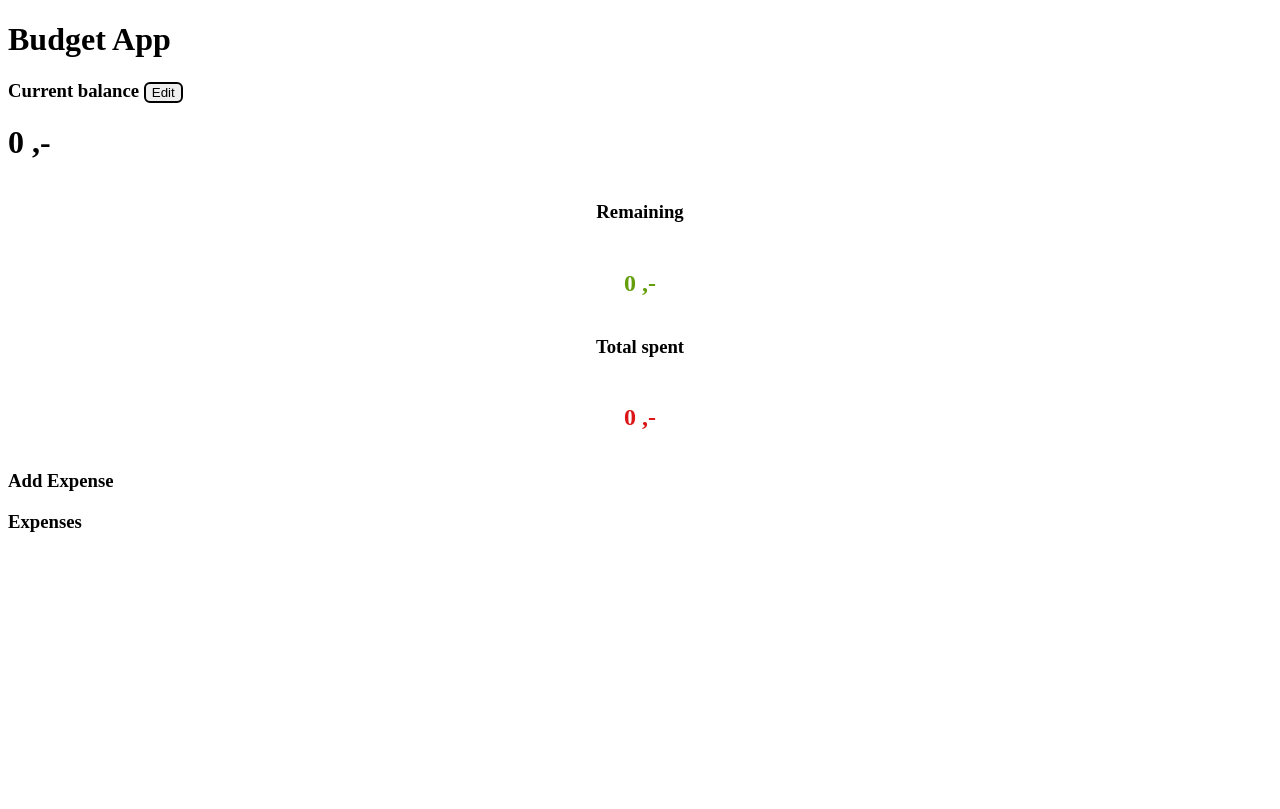
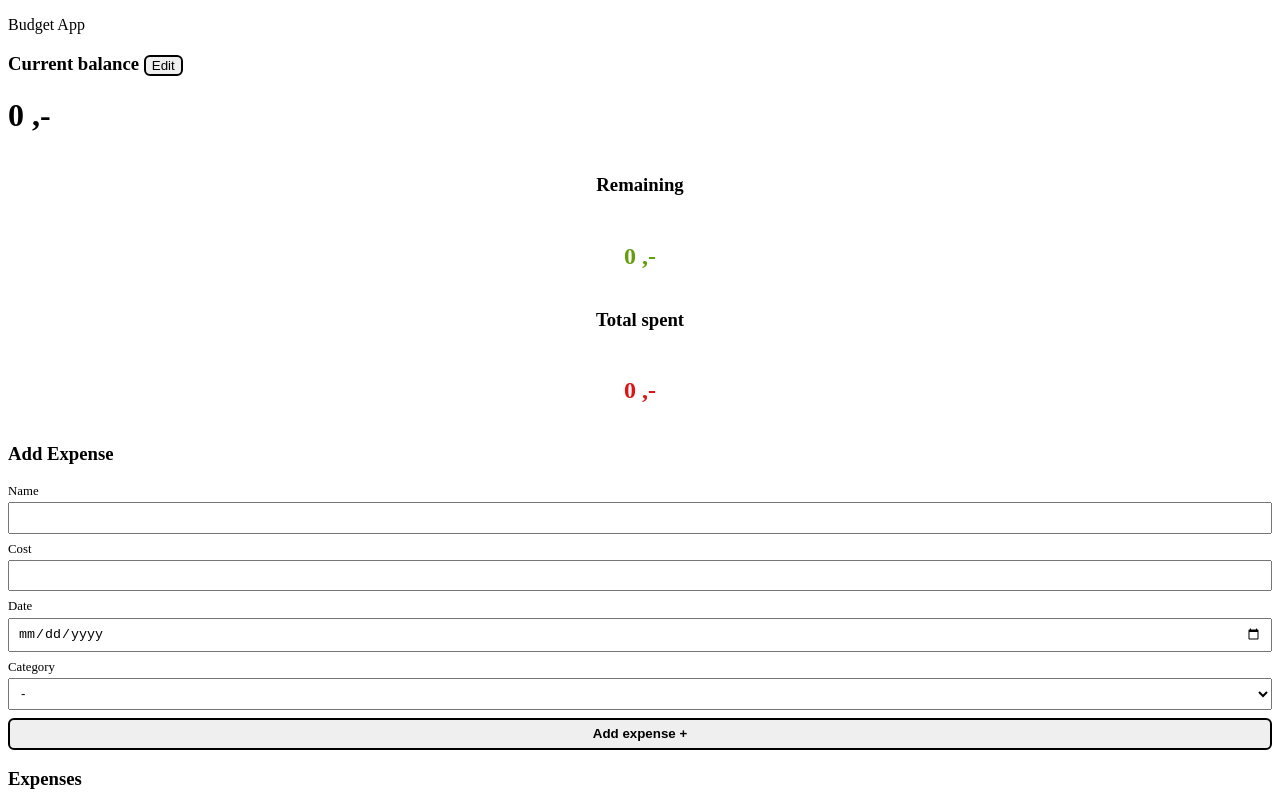
Before and after one commit to Chukannoli/React-budget-tracker, a React (Vite) app: page / in a window 1280 px wide. Built offline with nearby package versions, Linux system fonts and the light colour scheme.

Commit message:
Adding and styling form

```diff
--- a/src/App.jsx
+++ b/src/App.jsx
@@ -1,4 +1,5 @@
 import "./App.css";
+import { AddExpenseForm } from "./components/AddExpenseForm/AddExpenseForm";
 import { Budget } from "./components/Budget/Budget";
 import { ExpenseTotal } from "./components/ExpenseTotal/ExpenseTotal";
 import { Remaining } from "./components/Remaining/Remaining";
@@ -9,7 +10,7 @@ function App() {
     <>
       <AppProvider>
         <div className="main-container">
-          <h1>Budget App</h1>
+          <p>Budget App</p>
           <div className="budget-container">
             <Budget />
           </div>
@@ -22,13 +23,15 @@ function App() {
               <ExpenseTotal />
             </div>
           </div>
+          <div className="formList">
+            <div className="expense-form">
+              <h3>Add Expense</h3>
+              <AddExpenseForm />
+            </div>
 
-          <div className="expense-form">
-            <h3>Add Expense</h3>
-          </div>
-
-          <div className="expense-list-container">
-            <h3>Expenses</h3>
+            <div className="expense-list-container">
+              <h3>Expenses</h3>
+            </div>
           </div>
         </div>
       </AppProvider>
--- /dev/null
+++ b/src/components/AddExpenseForm/AddExpenseForm.jsx
@@ -0,0 +1,62 @@
+import React from 'react'
+import { useState, useContext } from 'react'
+import { AppContext } from '../../context/AppContext'
+import styles from './AddExpenseForm.module.css'
+
+export const AddExpenseForm = () => {
+	const {dispatch} = useContext(AppContext)
+	console.log(useContext(AppContext));
+	const [name, setName] = useState("")
+	const [cost, setCost] = useState("")
+	const [date, setDate] = useState("")
+	const [category, setCategory] = useState("-")
+
+	const onSubmit = (e) =>{
+		e.preventDefault()
+		const expense = {
+			id: Date.now(),
+			name: name,
+			cost: parseInt(cost),
+			date: date,
+			category: category
+		};
+		console.log(expense);
+		dispatch({
+			type: "ADD_EXPENSE",
+			payload: expense
+		})
+		console.log(expense);
+
+	};
+
+  return (
+	 <form className={styles.appForm} onSubmit={onSubmit}>
+		<div className='formNameInput'>
+			<label htmlFor="name">Name</label>
+			<input type="text" name='name' className='nameInput' id='name' value={name} onChange={(e)=>setName(e.target.value)}/>
+		</div>
+		<div className='formCostInput'>
+			<label htmlFor="name">Cost</label>
+			<input type="text" name='cost' className='costInput' id='cost' value={cost} onChange={(e)=>setCost(e.target.value)}/>
+		</div>
+		<div className='formDateInput'>
+			<label htmlFor="name">Date</label>
+			<input type="date" name='date' className='dateInput' id='date' value={date} onChange={(e)=>setDate(e.target.value)}/>
+		</div>
+		<div className='formCategoryInput'>
+			<label htmlFor="name">Category</label>
+
+			<select name="category" className='categoryInput' id="category" value={category} onChange={(e)=>setCategory(e.target.value)}>
+				<option value="-">-</option>
+				<option value="housing">Housing</option>
+				<option value="transportation">Transportation</option>
+				<option value="clothes">Clothes</option>
+				<option value="other">Other</option>
+			</select>
+		</div>
+		<div className='formButtonContainer'>
+			<button type='submit' className='formButton'>Add expense +</button>
+		</div>
+	 </form>
+  )
+}
--- /dev/null
+++ b/src/components/AddExpenseForm/AddExpenseForm.module.css
@@ -0,0 +1,26 @@
+.appForm{
+	display: flex;
+	flex-direction: column;
+	gap: 0.5rem;
+
+}
+
+.appForm div {
+	display: flex;
+	flex-direction: column;
+	gap: 0.2rem;
+	font-size: 0.8rem;
+}
+
+.appForm input {
+	padding: 0.4rem 0.5rem;
+}
+
+.appForm select {
+	padding: 0.4rem 0.5rem;
+}
+
+.appForm button {
+	padding: 0.4rem 0.5rem;
+	font-weight: bold;
+}
```
